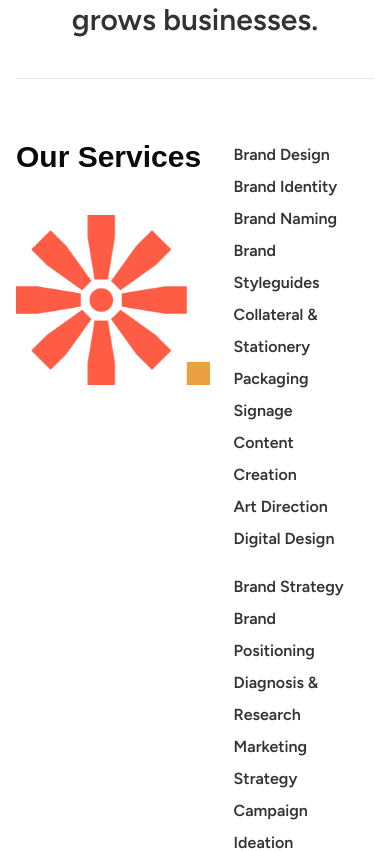
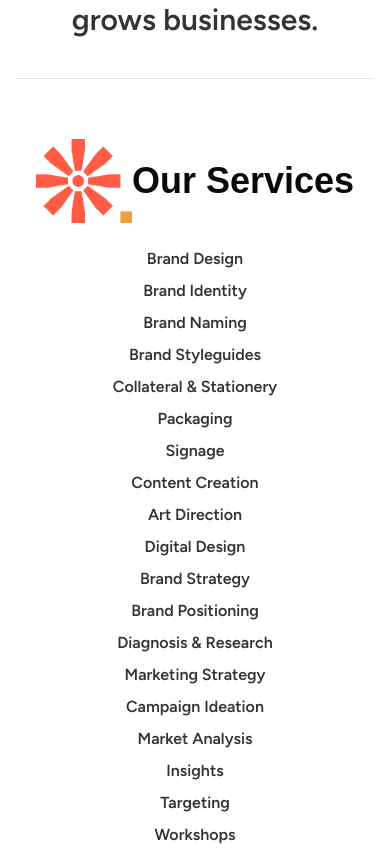
Before and after one commit to jamesesguerra/notice-site, a Next.js app: page / in a window 390 px wide. Shown: the part 3540-4391 px from the top of the page. Built offline with nearby package versions, Linux system fonts and the light colour scheme; a web font is replaced by a local one.

Commit message:
fix mobile services

```diff
--- a/components/layout/services.tsx
+++ b/components/layout/services.tsx
@@ -3,21 +3,25 @@ import Image from "next/image"
 const Services = () => {
   return (
     <div className="mx-auto max-w-7xl px-4 py-15 sm:px-6">
-      <div className="flex justify-between">
-        <div>
-          <h2 className="mb-10 font-museo text-3xl font-bold">Our Services</h2>
+      <div className="flex flex-col items-center md:flex-row md:justify-between">
+        <div className="flex flex-row items-center md:flex-col md:items-start">
+          <h2 className="order-2 font-museo text-4xl font-bold md:order-1 md:mb-10 md:text-3xl">
+            Our Services
+          </h2>
+
           <Image
             src="/images/our_services-54.png"
             width={250}
             height={150}
             priority
             alt="work image"
+            className="order-1 h-auto w-24 md:order-2 md:w-48 lg:w-64"
           />
         </div>
 
-        <div className="grid grid-cols-1 gap-4 md:grid-cols-2">
-          <div className="px-6">
-            <ul className="leading-8 font-semibold text-customGray">
+        <div className="grid grid-cols-1 md:grid-cols-2 md:gap-4">
+          <div className="px-6 pt-5 md:pt-0">
+            <ul className="text-center leading-8 font-semibold text-customGray md:text-left">
               <li>Brand Design</li>
               <li>Brand Identity</li>
               <li>Brand Naming</li>
@@ -32,7 +36,7 @@ const Services = () => {
           </div>
 
           <div className="px-6">
-            <ul className="leading-8 font-semibold text-customGray">
+            <ul className="text-center leading-8 font-semibold text-customGray md:text-left">
               <li>Brand Strategy</li>
               <li>Brand Positioning</li>
               <li>Diagnosis & Research</li>
```
